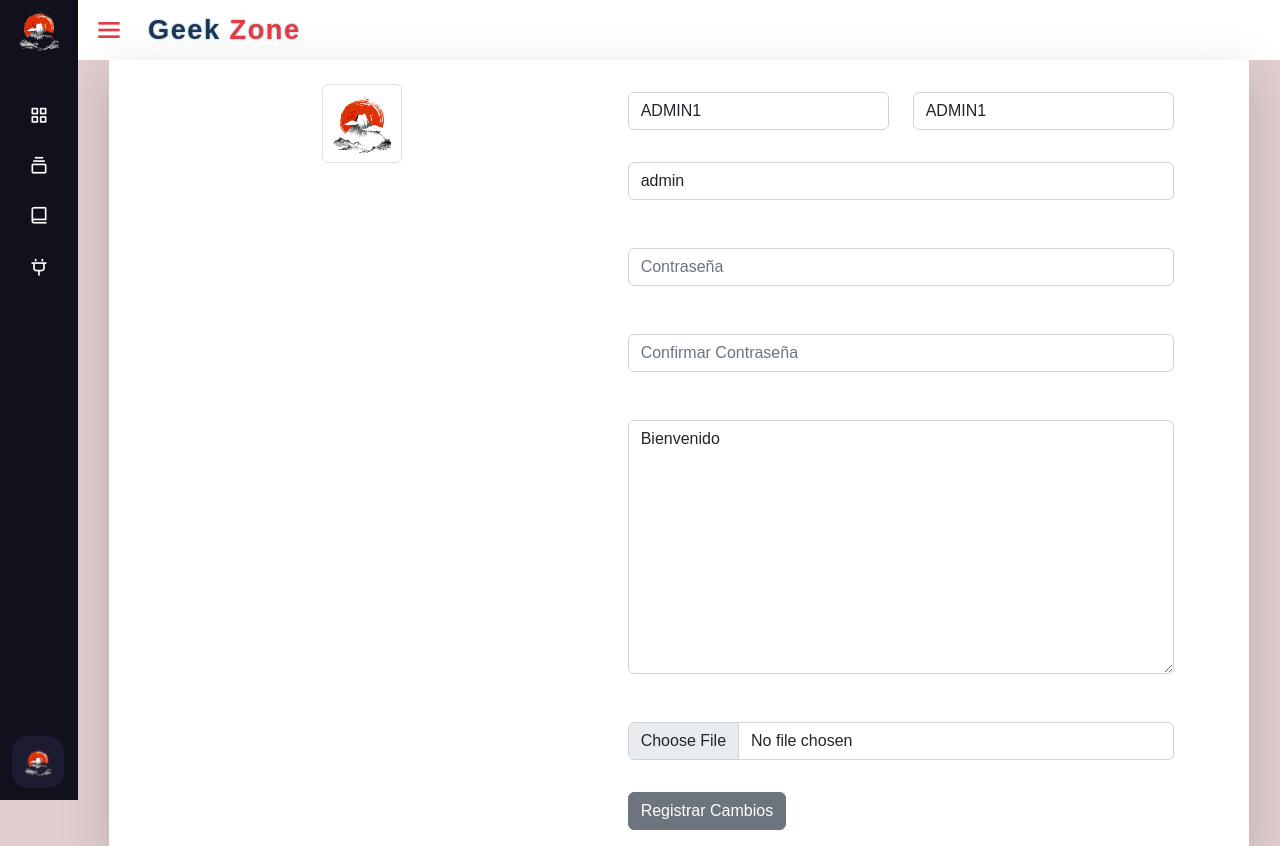
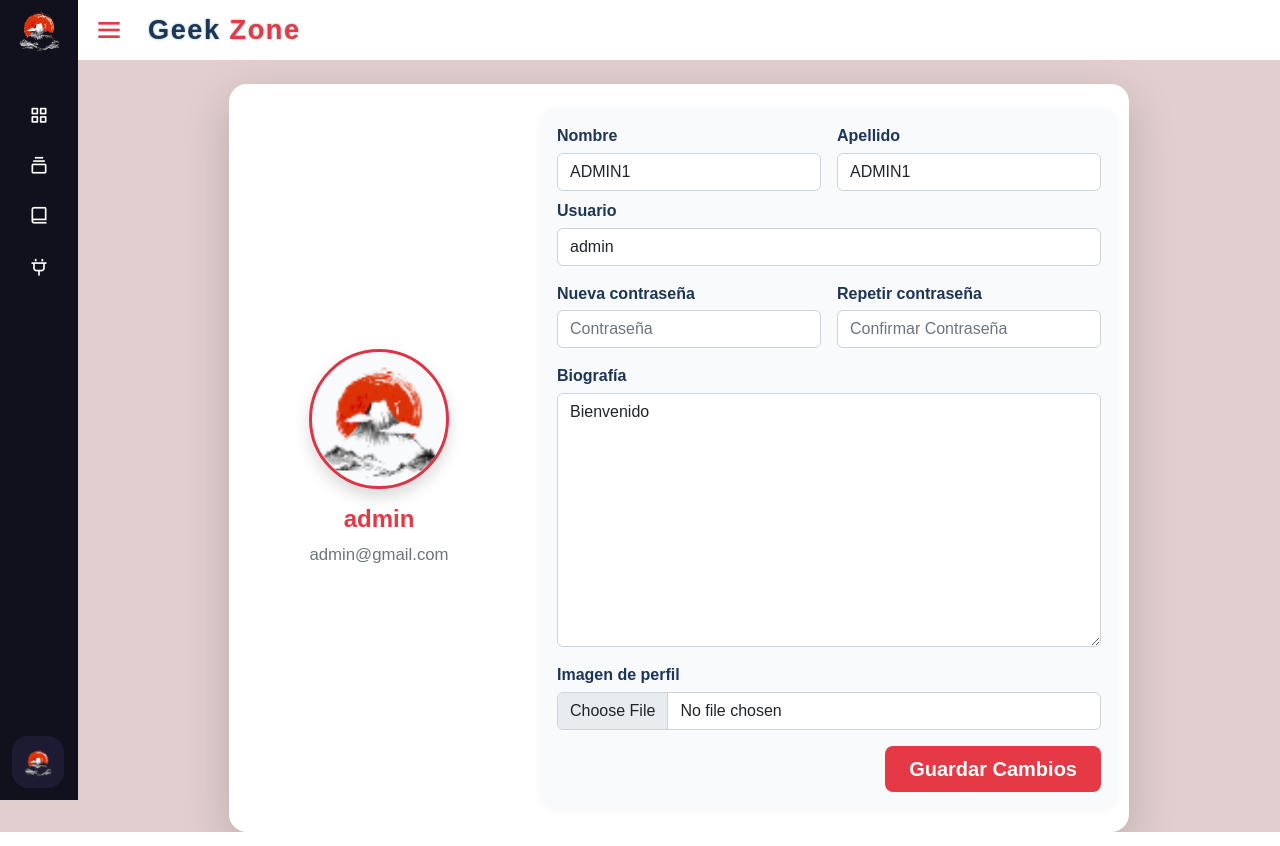
Before and after one commit to ginogiorgi/proyectoCoderFinal, a Django app: page /editProfile/ in a window 1280 px wide. Run offline with Django 4.2, Linux system fonts and the light colour scheme; a user stored in the database is signed in; data comes from the database, SQL or seed files in the repository; both versions use the stored data as it was after the commit.

Commit message:
Fixed and editProfile

```diff
--- a/templates/editProfile.html
+++ b/templates/editProfile.html
@@ -1,34 +1,77 @@
-{% extends "base.html" %} {% load static %} {% block container%}
-<div class="container border-0 shadow-lg" style="background-color: white">
-    <div class="row justify-content-evenly">
-        <div class="col-sm-12 col-md-12 col-lg-12 col-xl-4 py-4">
-            <div class="text-center">
+{% extends "base.html" %}
+{% load static %}
+{% block container %}
+<div class="container border-0 shadow-lg mt-4 mb-5" style="background-color: white; border-radius: 18px; max-width: 900px;">
+    <div class="row justify-content-center align-items-center py-4">
+        <div class="col-12 col-md-4 d-flex flex-column align-items-center mb-4 mb-md-0">
+            <div class="profile-img-wrapper position-relative mb-3">
                 <img
                     src="{{ request.user.profile.image.url }}"
-                    class="img-thumbnail"
+                    class="rounded-circle border border-3 border-danger shadow"
+                    style="width: 140px; height: 140px; object-fit: cover; background: #f8fafc;"
+                    alt="Avatar"
                 />
             </div>
+            <h4 class="fw-bold text-center" style="color: #e63946;">{{ request.user.username }}</h4>
+            <p class="text-muted text-center mb-0" style="font-size: 1.05em;">{{ request.user.email }}</p>
         </div>
-        <div class="col-sm-12 col-md-12 col-lg-12 col-xl-6 py-3">
-            <form method="POST" enctype="multipart/form-data">
+        <div class="col-12 col-md-8">
+            <form method="POST" enctype="multipart/form-data" class="p-3 rounded-4" style="background: #f8fafc; box-shadow: 0 2px 12px 0 rgba(0,0,0,0.04);">
                 {% csrf_token %}
-                <div class="row py-3">
-                    <div class="col-md-6">{{u_form.first_name}}</div>
-                    <div class="col-md-6">{{u_form.last_name}}</div>
+                <div class="row g-3 mb-2">
+                    <div class="col-md-6">
+                        <label class="form-label fw-semibold" style="color: #1d3557;">Nombre</label>
+                        {{ u_form.first_name }}
+                    </div>
+                    <div class="col-md-6">
+                        <label class="form-label fw-semibold" style="color: #1d3557;">Apellido</label>
+                        {{ u_form.last_name }}
+                    </div>
                 </div>
-                <div class="mb-3 py-3">{{u_form.username}}</div>
-                <div class="mb-3 py-3">{{u_form.password1}}</div>
-                <div class="mb-3 py-3">{{u_form.password2}}</div>
-                <div class="mb-3 py-3">{{p_form.bio}}</div>
-                <div class="mb-3 py-3">{{p_form.image}}</div>
+                <div class="mb-3">
+                    <label class="form-label fw-semibold" style="color: #1d3557;">Usuario</label>
+                    {{ u_form.username }}
+                </div>
+                <div class="row g-3">
+                    <div class="col-md-6 mb-3">
+                        <label class="form-label fw-semibold" style="color: #1d3557;">Nueva contraseña</label>
+                        {{ u_form.password1 }}
+                    </div>
+                    <div class="col-md-6 mb-3">
+                        <label class="form-label fw-semibold" style="color: #1d3557;">Repetir contraseña</label>
+                        {{ u_form.password2 }}
+                    </div>
+                </div>
+                <div class="mb-3">
+                    <label class="form-label fw-semibold" style="color: #1d3557;">Biografía</label>
+                    {{ p_form.bio }}
+                </div>
+                <div class="mb-3">
+                    <label class="form-label fw-semibold" style="color: #1d3557;">Imagen de perfil</label>
+                    {{ p_form.image }}
+                </div>
                 {% if form.errors %}
-                <p>Passwords do not match.</p>
+                <div class="alert alert-danger py-2 px-3 mb-3" role="alert">
+                    Las contraseñas no coinciden o hay errores en el formulario.
+                </div>
                 {% endif %}
-                <button type="submit" class="btn btn-secondary">
-                    Registrar Cambios
-                </button>
+                <div class="d-flex justify-content-end">
+                    <button type="submit" class="btn btn-lg px-4 fw-bold" style="background-color: #e63946; color: white; border: none; border-radius: 8px;">
+                        Guardar Cambios
+                    </button>
+                </div>
             </form>
         </div>
     </div>
 </div>
+<style>
+    .profile-img-wrapper {
+        width: 140px;
+        height: 140px;
+        margin: 0 auto;
+    }
+    .form-label {
+        margin-bottom: 0.3rem;
+    }
+</style>
 {% endblock %}
```
Also changed, not shown: db.sqlite3.
